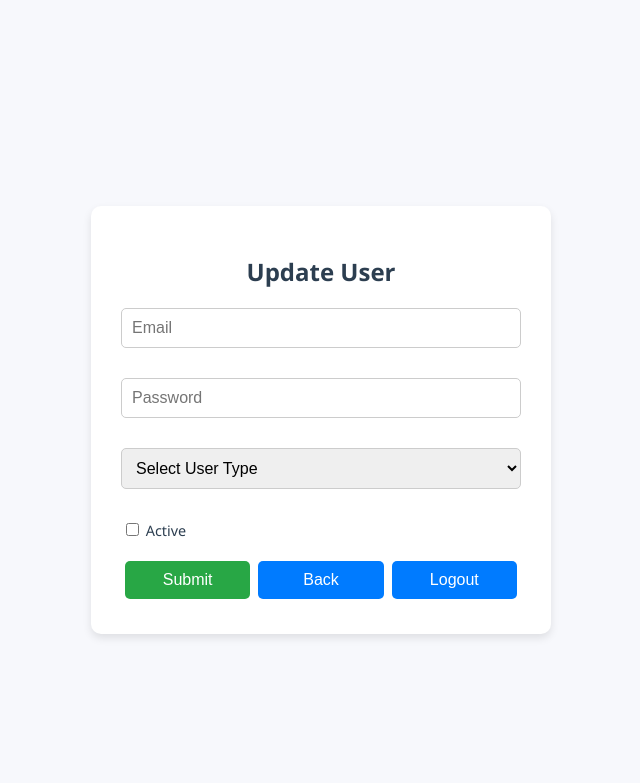
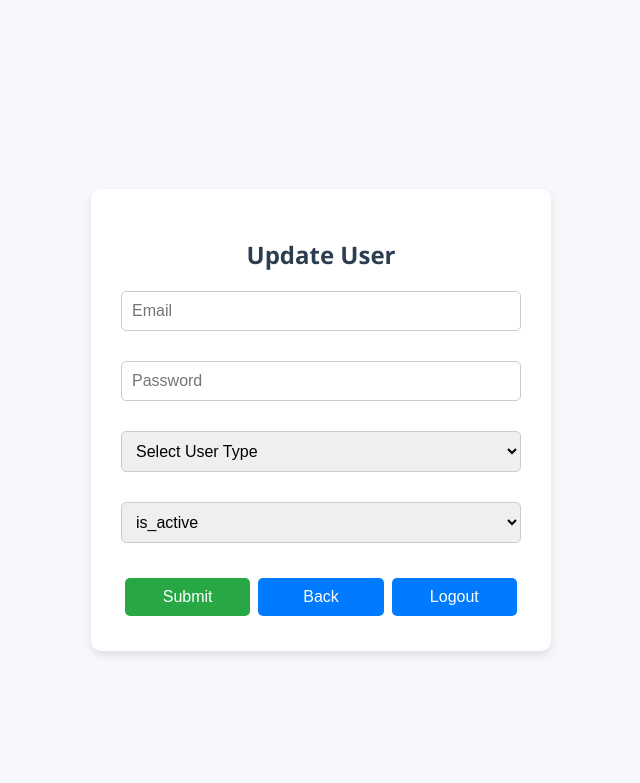
Before and after one commit to ebohsamuel/driver_details_project, a FastAPI app: template driver_app/templates/update_user_form.html in a window 1280 px wide. Shown: the top 783 px of the page, without its empty margins (319-959 px from the left). Run offline with FastAPI, Linux system fonts and the light colour scheme; the template is opened without the code that fills it, so the values that code supplies are empty.

Commit message:
Update changes is crud.py, create_and_update_user.py,and update_user_form.html

```diff
--- a/driver_app/create_and_update_user.py
+++ b/driver_app/create_and_update_user.py
@@ -92,7 +92,7 @@ async def submit_updated_user_details(
         user: Annotated[schemas.User, Depends(get_current_active_user)],
         request: Request,
         user_id: int,
-        is_active: bool = Form(),
+        is_active: str = Form(default=None),
         user_type: str | None = Form(default=None),
         password: str | None = Form(default=None),
         email: str | None = Form(default=None),
--- a/driver_app/crud.py
+++ b/driver_app/crud.py
@@ -128,7 +128,10 @@ def get_users(db: Session):
 def update_users(db: Session, user_details: dict, user_id: int):
     db_user = get_user_by_id(db, user_id)
     if user_details["is_active"]:
-        db_user.is_active = user_details["is_active"]
+        if user_details.get("is_active") == "True":
+            db_user.is_active = True
+        elif user_details.get("is_active") == "False":
+            db_user.is_active = False
     if user_details["user_type"]:
         db_user.user_type = user_details["user_type"]
     if user_details["email"]:
--- a/driver_app/templates/update_user_form.html
+++ b/driver_app/templates/update_user_form.html
@@ -112,12 +112,12 @@
             </select>
         </div>
         <div class="form-group">
-            <input type="hidden" name="is_active" value="false">
-            <label for="is_active">
-                <input type="checkbox" id="is_active" name="is_active">
-                Active
-            </label>
-        </div>
+        <select id="is_active" name="is_active">
+            <option value="" disabled selected>is_active</option>
+            <option value="True">True</option>
+            <option value="False">False</option>
+        </select>
+    </div>
         <div class="button-container">
             <input type="submit" value="Submit">
             <button type="button" onclick="window.location.href='/welcome/'">Back</button>
```
